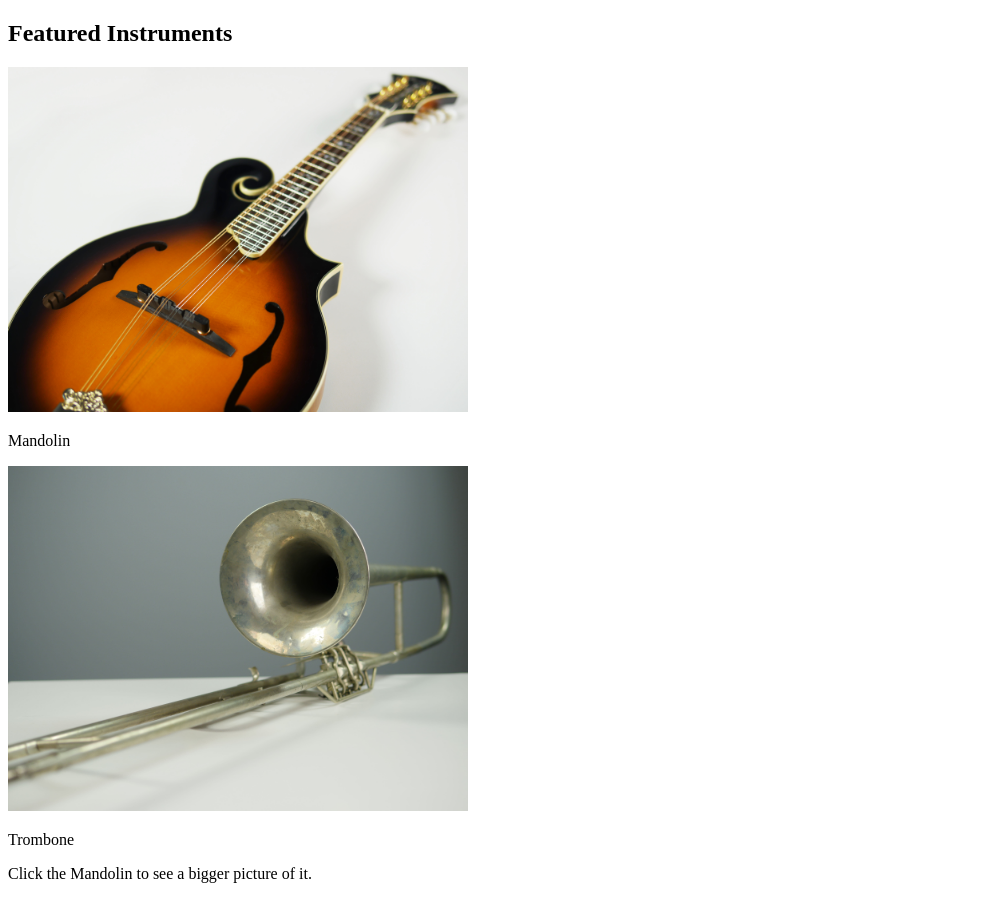
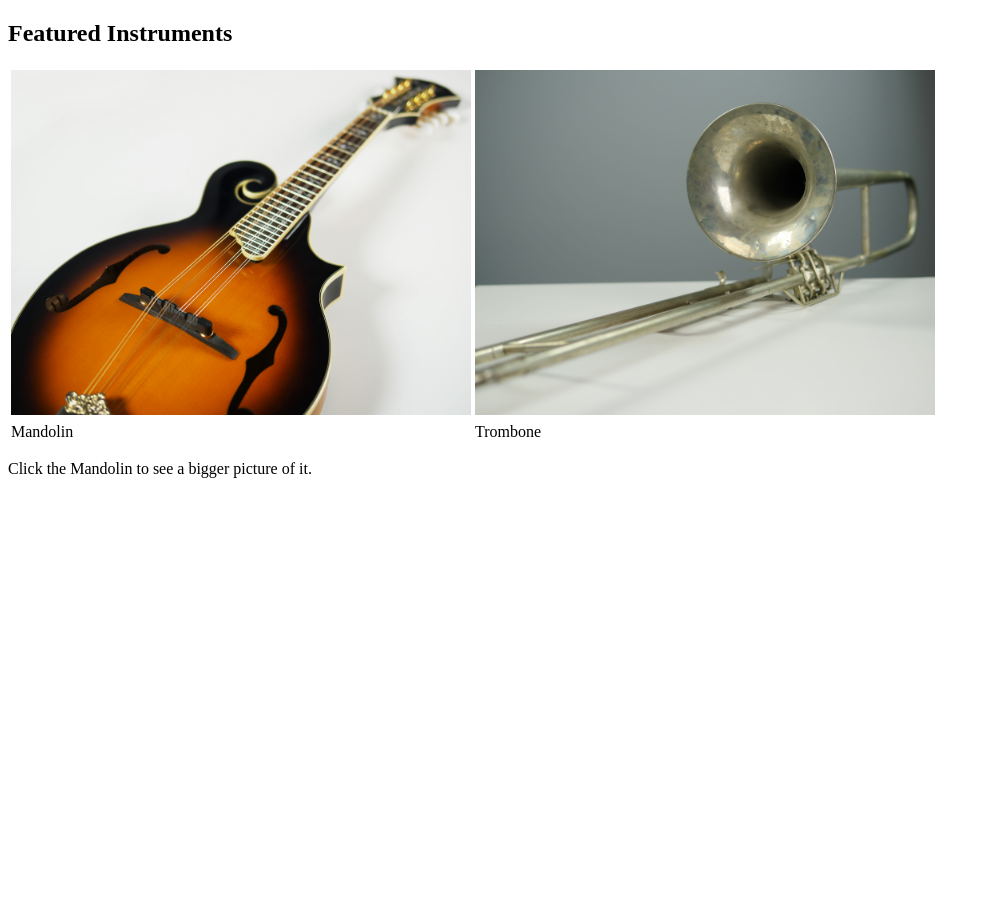
Before and after one commit to allia24/gmwtix2.github.io, a plain HTML site: page Domain 4/Student/MusicStore4/41a-instruments2.html in a window 1280 px wide. Shown: the whole page, without its empty margins (0-990 px from the left). After the commit the page ends 800 px from the top, so only its background shows below. Drawn offline with Linux system fonts and the light colour scheme.

Commit message:
Domain 4

```diff
--- a/Domain 4/Student/MusicStore4/41a-instruments2.html
+++ b/Domain 4/Student/MusicStore4/41a-instruments2.html
@@ -6,10 +6,17 @@
 </head>
 <body>
     <h2>Featured Instruments</h2>
-    <img src="Images/mandolin.jpg" width="460" height="345" alt="mandolin" />
-    <p>Mandolin</p>
-    <img src="Images/trombone.jpg" width="460" height="345" alt="trombone" />
-    <p>Trombone</p>
+  <table>
+    <tr>
+      <td><a href="Images/mandolincloseup.JPG"><img src="Images/mandolin.jpg" width="460" height="345" alt="mandolin" /></a></td>
+      <td><img src="Images/Trombone.jpg" width="460" height="345" alt="trombone" /></td>
+    </tr>
+    <tr>
+      <td>Mandolin</td>
+      <td>Trombone</td>
+    </tr>
+  </table>
+
     <p>Click the Mandolin to see a bigger picture of it.</p>
 </body>
 </html>
```
Also changed, not shown: Domain 4/Student/MusicStore4/41a-instruments.html (+2 -0 lines), Domain 4/Student/MusicStore4/43a-media.html (+4 -1 lines), Domain 4/Student/MusicStore4/43b-media.html (+3 -1 lines), Domain 4/Student/MusicStore4/43e-media.html (+1 -1 lines), index.html (+11 -0 lines).
